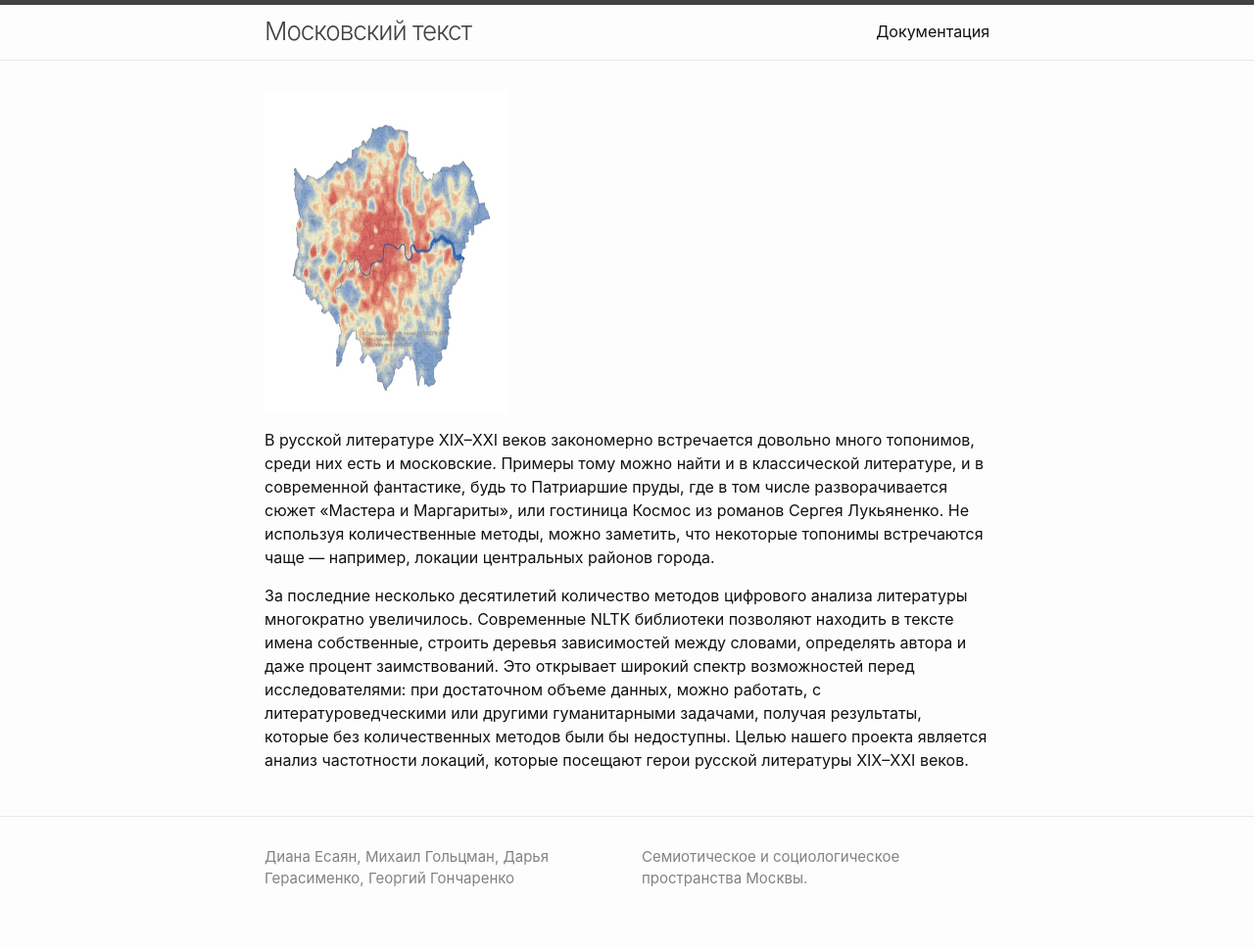
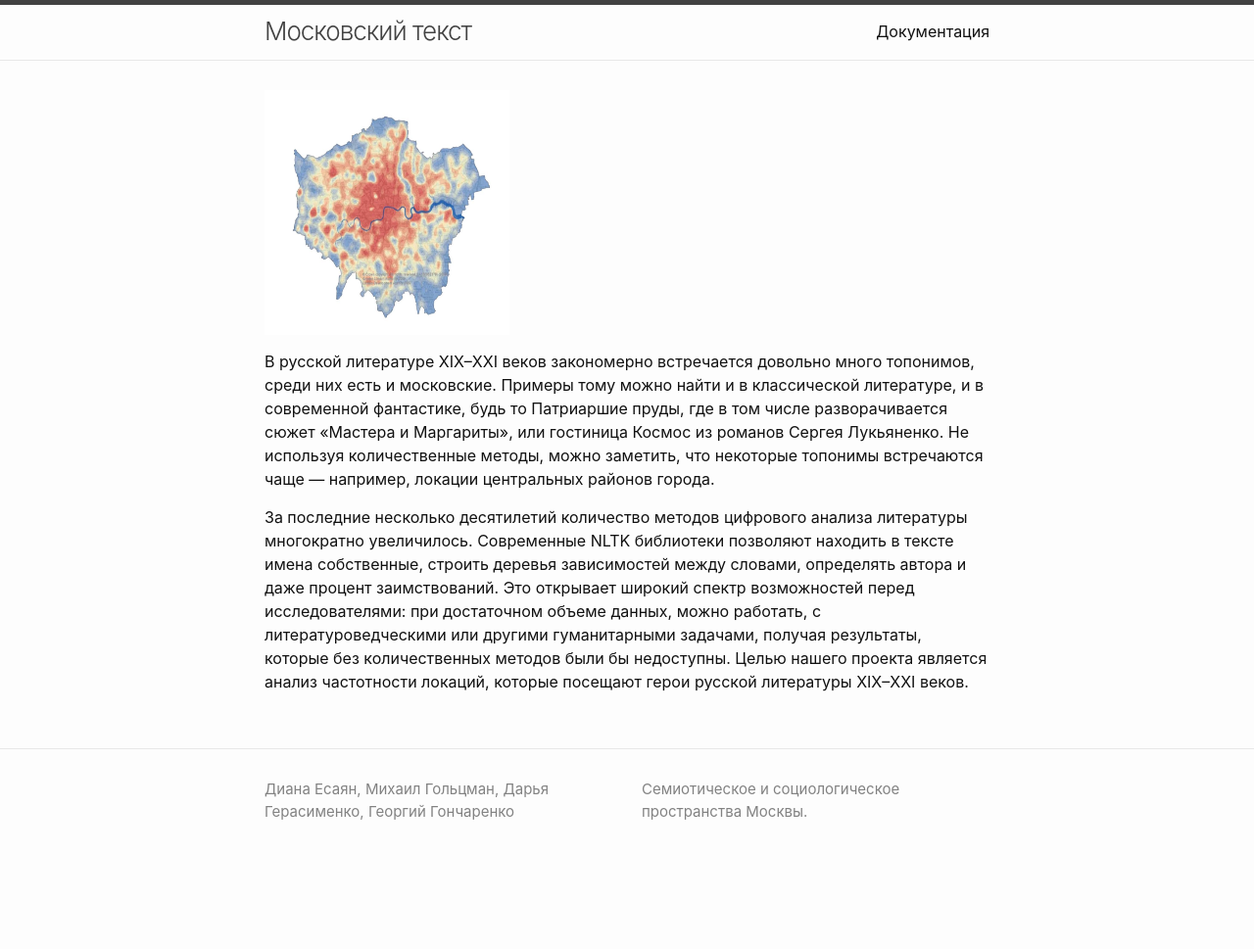
Before and after one commit to daryagerasimenko/MT, a Jekyll site: the page built from index.md, in a window 1280 px wide. Shown: the whole page at 98% size. Built offline with Jekyll 4.4.1, drawn with Linux system fonts in a browser that asks for light colours; after the commit the page ends 900 px from its top, so only the background shows below that.

Commit message:
Update home.html

```diff
--- a/_layouts/home.html
+++ b/_layouts/home.html
@@ -9,7 +9,7 @@
 
   {{ content }}
 
-    <p><img src="photo_2023-04-07 17.22.32.jpeg" width="250" height="330" align="center"></p>
+    <p><img src="photo_2023-04-07 17.22.32.jpeg" width="250" height="250" align="center"></p>
 
   <p>В русской литературе XIX–XXI веков закономерно встречается довольно много топонимов,
 среди них есть и московские. Примеры тому можно найти и в классической литературе, и в современной фантастике,
```
